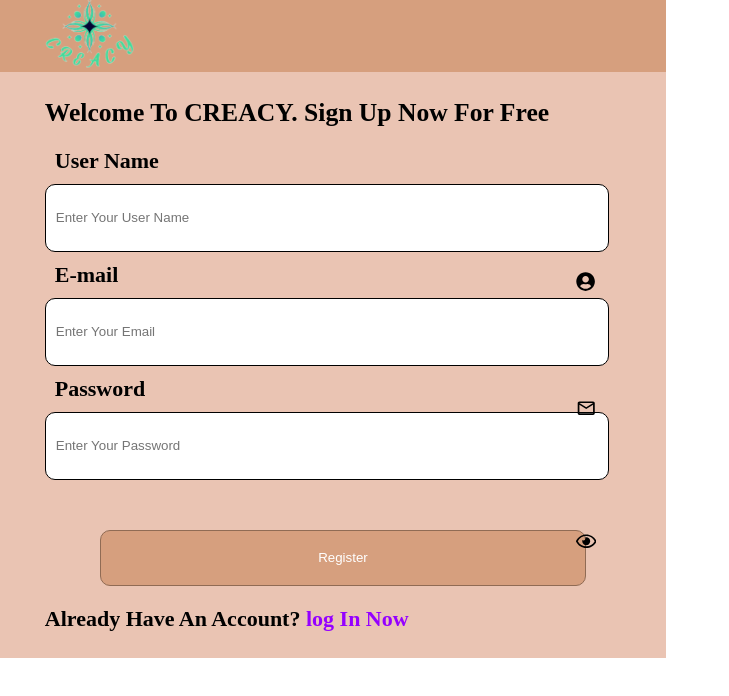
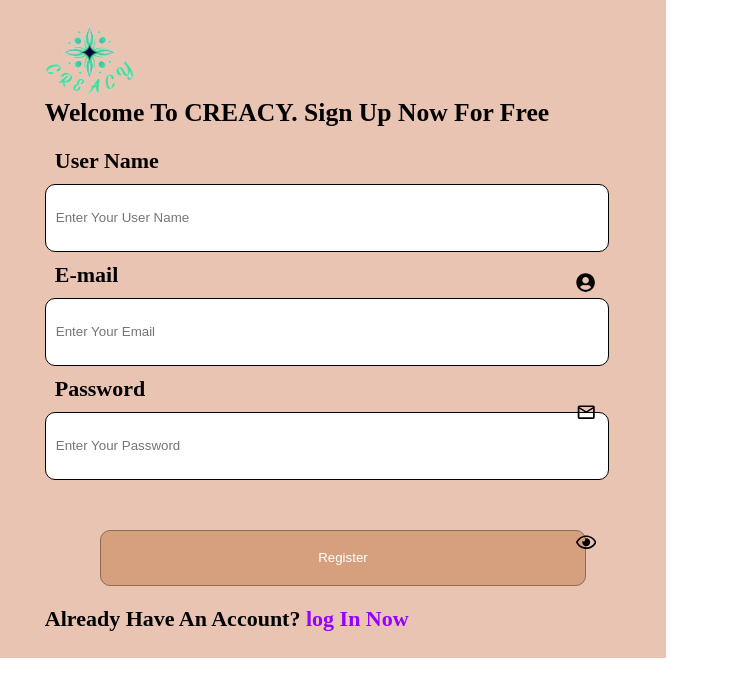
Before and after one commit to selma-lahouali/CREACY-front-end, a React (Vite) app: page /signUp in a window 1280 px wide. Shown: the top 696 px of the page, without its empty margins (0-729 px from the left). Built offline with nearby package versions, Linux system fonts and the light colour scheme.

Commit message:
sightup page

```diff
--- a/src/index.css
+++ b/src/index.css
@@ -9,4 +9,7 @@ body {
   --palPink: #e6b7a2cf;
   --darkPink: #d69f7e;
 }
+form button{
+  cursor: pointer;
+}
 /* palette https://coolors.co/palette/edc4b3-e6b8a2-deab90-d69f7e-cd9777-c38e70-b07d62-9d6b53-8a5a44-774936 */
--- a/src/pages/SignUp/SignUp.css
+++ b/src/pages/SignUp/SignUp.css
@@ -59,19 +59,19 @@ a {
 }
 .userIcon {
   position: absolute;
-  top: 34vh;
+  top: 34.1vh;
   left: 45vw;
   font-size: 1.5vw;
 }
 .emailIcon {
   position: absolute;
-  top: 49.8vh;
+  top: 50.2vh;
   left: 45vw;
   font-size: 1.6vw;
 }
 .passwordIcon {
   position: absolute;
-  top: 66.4vh;
+  top: 66.5vh;
   left: 45vw;
   font-size: 1.6vw;
 }
--- a/src/pages/SignUp/SignUp.jsx
+++ b/src/pages/SignUp/SignUp.jsx
@@ -6,7 +6,7 @@ import logo from "../../assets/logo.png";
 import { useState } from "react";
 
 const SignUp = () => {
-  const [passwordVisible, setPasswordVisible] = useState(false);
+  const [passwordVisible, setPasswordVisible] = useState(true);
 
   const togglePasswordVisibility = () => {
     setPasswordVisible(!passwordVisible);
@@ -14,10 +14,8 @@ const SignUp = () => {
 
   return (
     <>
-      <div className="logobar">
+      <div className="signUp">
         <img src={logo} alt="logo image" className="logo" />
-      </div>
-      <div className="signUp">
         <h1>Welcome To CREACY. Sign Up Now For Free</h1>
         <form>
           <label>User Name</label>
@@ -28,16 +26,16 @@ const SignUp = () => {
           <MdOutlineMail className="emailIcon" />
           <label>Password</label>
           <input
-            type={passwordVisible ? "text" : "password"}
+            type={passwordVisible ? "password" : "text"}
             placeholder="Enter Your Password"
           />
           {passwordVisible ? (
-            <FaRegEyeSlash
+            <FaRegEye
               className="passwordIcon"
               onClick={togglePasswordVisibility}
             />
           ) : (
-            <FaRegEye
+            <FaRegEyeSlash
               className="passwordIcon"
               onClick={togglePasswordVisibility}
             />
```
